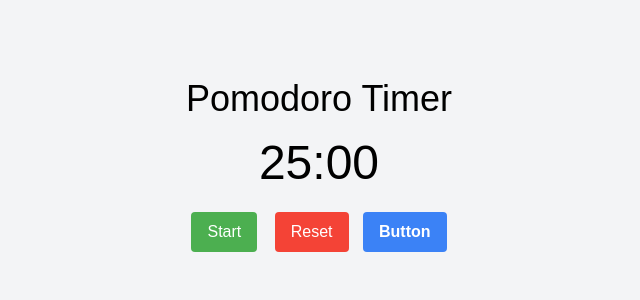
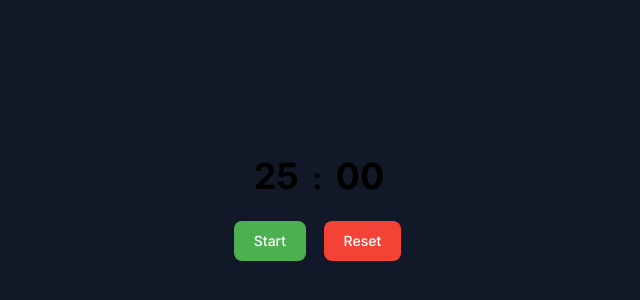
Before and after one commit to Joaaaoo/pomodoro-timer, a website built with Vite: page index.html in a window 1280 px wide. Shown: the part 232-532 px from the top of the page, without its empty margins (321-961 px from the left). Built offline with nearby package versions, Linux system fonts and the light colour scheme.

Commit message:
feat: altera estilos css e fonte

```diff
--- a/index.html
+++ b/index.html
@@ -5,21 +5,35 @@
   <meta charset="UTF-8">
   <meta name="viewport" content="width=device-width, initial-scale=1.0">
   <title>Pomodoro Timer</title>
+  <link rel="preconnect" href="https://fonts.googleapis.com">
+  <link rel="preconnect" href="https://fonts.gstatic.com" crossorigin>
+  <link href="https://fonts.googleapis.com/css2?family=Inter:wght@100..900&display=swap" rel="stylesheet">
   <link rel="stylesheet" href="./style.css">
 </head>
 
-<body class="flex items-center justify-center h-screen bg-gray-100">
-  <div class="text-center">
-    <h1 class="text-4xl mb-4">Pomodoro Timer</h1>
+<body>
+
+
+
+  <section class="text-center">
+    <h1
+      class="mb-4 text-4xl font-extrabold leading-none tracking-tight text-gray-900 md:text-5xl lg:text-6xl dark:text-white">
+      Pomodoro Timer</h1>
+
     <div id="timer" class="text-6xl mb-6">
-      <span id="minutes">25</span>:<span id="seconds">00</span>
+      <span id="minutes" class="text-4xl font-bold dark:text-white">25</span>
+      <span id="minutes" class="text-3xl font-bold dark:text-white">:</span>
+      <span id="seconds" class="text-4xl font-bold dark:text-white">00</span>
     </div>
-    <button id="start" class="bg-green-500 text-white px-4 py-2 rounded mr-2">Start</button>
-    <button id="reset" class="bg-red-500 text-white px-4 py-2 rounded">Reset</button>
-    <button class="bg-blue-500 hover:bg-blue-700 text-white font-bold py-2 px-4 rounded">
-      Button
-    </button>
-  </div>
+
+    <button id="start" type="button"
+      class="focus:outline-none text-white bg-green-700 hover:bg-green-800 focus:ring-4 focus:ring-green-300 font-medium rounded-lg text-sm px-5 py-2.5 me-2 mb-2 dark:bg-green-600 dark:hover:bg-green-700 dark:focus:ring-green-800">Start</button>
+    <button id="reset" type="button"
+      class="focus:outline-none text-white bg-red-700 hover:bg-red-800 focus:ring-4 focus:ring-red-300 font-medium rounded-lg text-sm px-5 py-2.5 me-2 mb-2 dark:bg-red-600 dark:hover:bg-red-700 dark:focus:ring-red-900">Reset</button>
+    </div>
+  </section>
+
+
   <script type="module" src="./main.js"></script>
 </body>
 
--- a/style.css
+++ b/style.css
@@ -8,8 +8,8 @@ body {
 	align-items: center;
 	height: 100vh;
 	margin: 0;
-	font-family: Arial, sans-serif;
-	background-color: #f0f0f0;
+	font-family: "Inter", sans-serif;
+	background-color: #111827;
 }
 
 .container {
```
